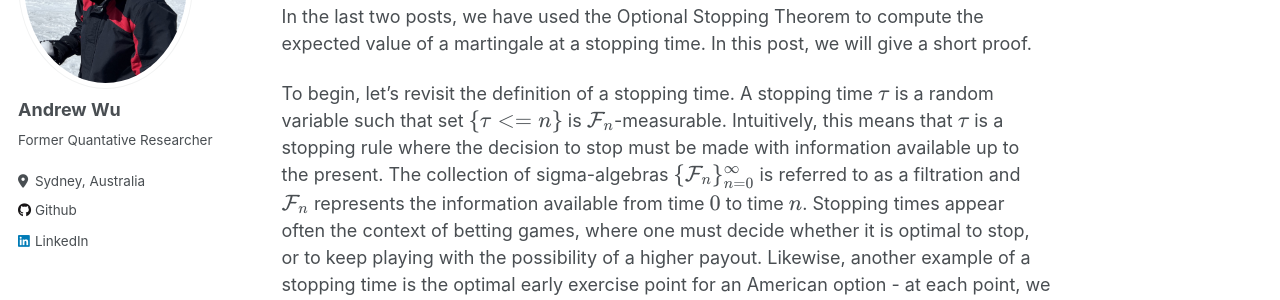
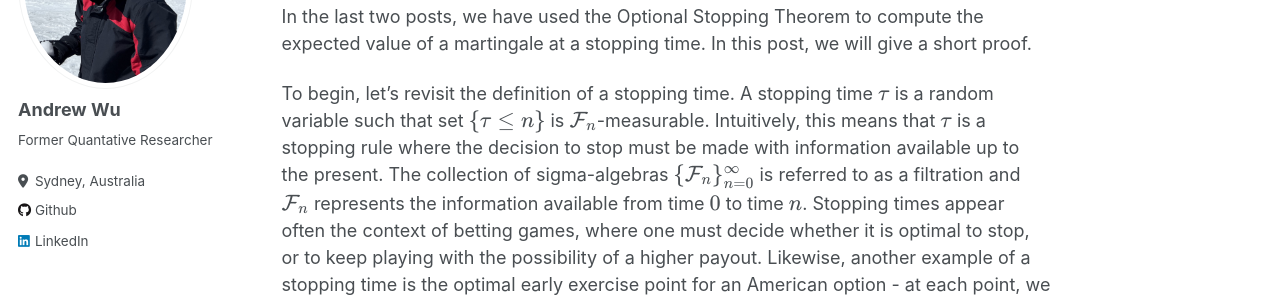
Before and after one commit to BrownianNotion/BrownianNotion.github.io, a Jekyll site: the page built from _posts/2024-05-22-blog-post-1.md, in a window 1280 px wide and 900 px high. Shown: the part 227-527 px from the top of the window. Built offline with Jekyll 4.4.1, drawn with Linux system fonts in a browser that asks for light colours.

Commit message:
Fix: typo 5.22

```diff
--- a/_posts/2024-05-22-blog-post-1.md
+++ b/_posts/2024-05-22-blog-post-1.md
@@ -9,7 +9,7 @@ tags:
 
 In the last two posts, we have used the Optional Stopping Theorem to compute the expected value of a martingale at a stopping time. In this post, we will give a short proof.
 
-To begin, let's revisit the definition of a stopping time. A stopping time \\(\tau \\) is a random variable such that set \\(\\{\tau <= n\\}\\) is \\(\mathcal{F}\_n\\)-measurable. Intuitively, this means that \\(\tau\\) is a stopping rule where the decision to stop must be made with information available up to the present. The collection of sigma-algebras \\( \\{\mathcal{F}\_n\\}_{n=0}^{\infty}\\) is referred to as a filtration and \\(\mathcal{F}_n\\) represents the information available from time \\(0\\) to time \\(n\\). Stopping times appear often the context of betting games, where one must decide whether it is optimal to stop, or to keep playing with the possibility of a higher payout. Likewise, another example of a stopping time is the optimal early exercise point for an American option - at each point, we have enough information to evaluate whether an option's intrinsic value exceeds the expected continuation value (which only requires the current stock price, among other known quantities), and if the former is true, then we early exercise.
+To begin, let's revisit the definition of a stopping time. A stopping time \\(\tau \\) is a random variable such that set \\(\\{\tau \leq n\\}\\) is \\(\mathcal{F}\_n\\)-measurable. Intuitively, this means that \\(\tau\\) is a stopping rule where the decision to stop must be made with information available up to the present. The collection of sigma-algebras \\( \\{\mathcal{F}\_n\\}_{n=0}^{\infty}\\) is referred to as a filtration and \\(\mathcal{F}_n\\) represents the information available from time \\(0\\) to time \\(n\\). Stopping times appear often the context of betting games, where one must decide whether it is optimal to stop, or to keep playing with the possibility of a higher payout. Likewise, another example of a stopping time is the optimal early exercise point for an American option - at each point, we have enough information to evaluate whether an option's intrinsic value exceeds the expected continuation value (which only requires the current stock price, among other known quantities), and if the former is true, then we early exercise.
 
 Now that we have an idea of stopping times, let's begin to prove the theorem, which we restate below for convenience.
 > **Optional Sampling Theorem**: Let \\(\\{M_n\\}_{n=0}^{\infty}\\) be a martingale and \\(\tau\\) be a stopping time that meets any of the following the conditions:
```
Also changed, not shown: _posts/2024-05-25-blog-post1.md (+1 -1 lines).
